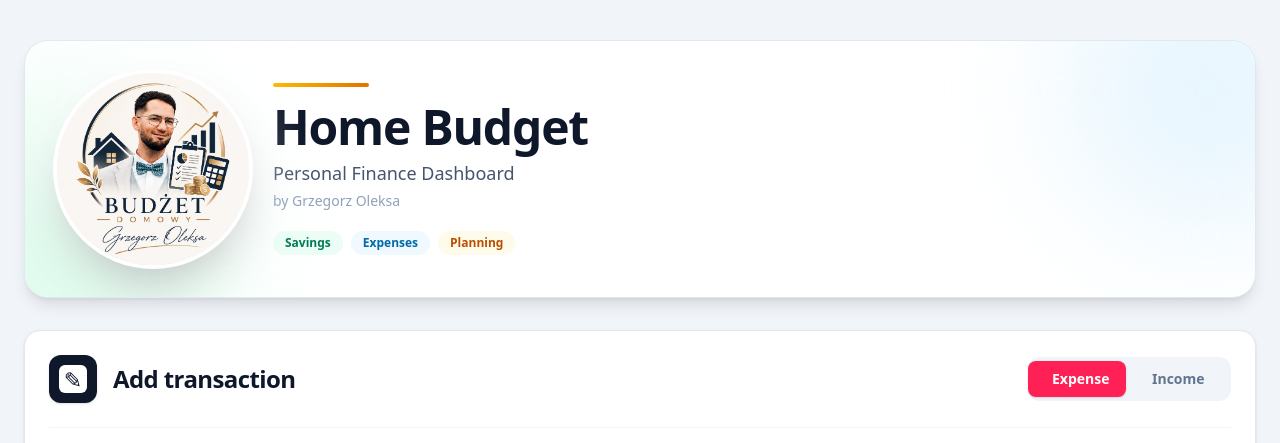
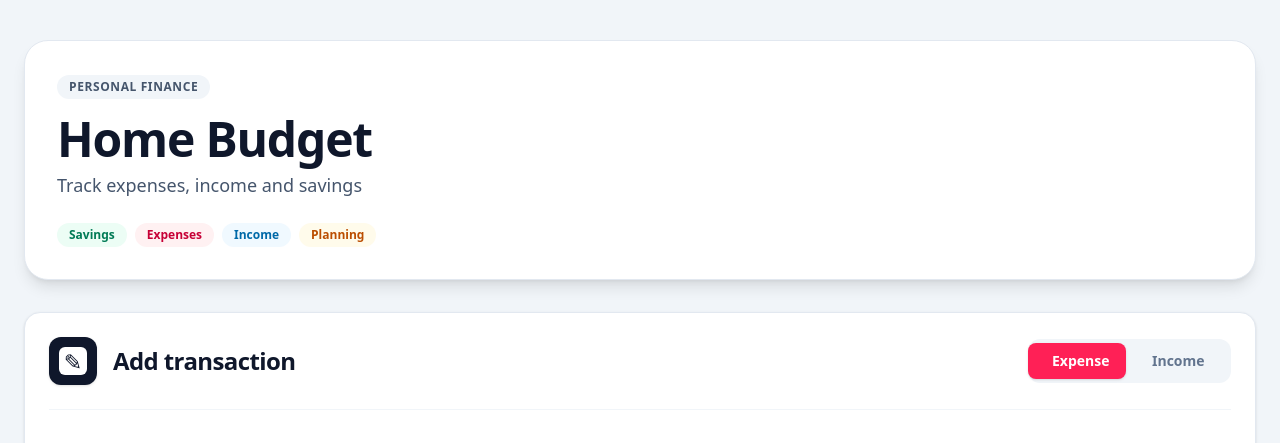
Before and after one commit to oleksaGrzegorz/budget-app, a React (Vite) app: page / in a window 1280 px wide. Shown: the top 443 px of the page. Built offline with nearby package versions, Linux system fonts and the light colour scheme; no server answers.

Commit message:
refactor: simplify Header component layout and remove logo image

```diff
--- a/src/components/Header/Header.tsx
+++ b/src/components/Header/Header.tsx
@@ -1,68 +1,29 @@
-import logo from "../../images/logo.jpeg";
-
 export const Header = () => {
   return (
     <header className="mb-8">
-      <div
-        className="
-          relative
-          overflow-hidden
-          rounded-3xl
-          border
-          border-slate-200
-          bg-white
-          px-8
-          py-8
-          shadow-lg
-        "
-      >
-        <div className="absolute -right-24 -top-24 h-72 w-72 rounded-full bg-sky-100/70 blur-3xl" />
-        <div className="absolute -bottom-24 -left-24 h-72 w-72 rounded-full bg-emerald-100/70 blur-3xl" />
-
-        <div className="relative flex flex-col gap-8 lg:flex-row lg:items-center lg:justify-between">
-          <div className="flex flex-col items-center gap-6 text-center lg:flex-row lg:text-left">
-            <div className="relative shrink-0">
-              <div className="absolute inset-0 scale-110 rounded-full bg-white blur-xl opacity-70" />
-
-              <img
-                src={logo}
-                alt="Home Budget"
-                className="
-                  relative
-                  h-40
-                  w-40
-                  rounded-full
-                  object-cover
-                  shadow-2xl
-                  ring-4
-                  ring-white
-                  lg:h-48
-                  lg:w-48
-                "
-              />
-            </div>
-
-            {/* Content */}
-            <div>
-              <div className="mb-4 h-1 w-24 rounded-full bg-gradient-to-r from-amber-400 to-amber-600 mx-auto lg:mx-0" />
-
+      <div className="rounded-3xl border border-slate-200 bg-white p-8 shadow-lg">
+        <span className="mb-4 inline-flex rounded-full bg-slate-100 px-3 py-1 text-xs font-bold uppercase tracking-wider text-slate-600">
+          Personal Finance
+        </span>
         <h1 className="text-4xl font-black tracking-tight text-slate-900 lg:text-5xl">
           Home Budget
         </h1>
 
-              <p className="mt-2 text-lg font-medium text-slate-600">
-                Personal Finance Dashboard
+        <p className="mt-2 text-lg text-slate-600">
+          Track expenses, income and savings
         </p>
 
-              <p className="mt-1 text-sm text-slate-400">by Grzegorz Oleksa</p>
-
-              <div className="mt-5 flex flex-wrap justify-center gap-2 lg:justify-start">
+        <div className="mt-6 flex flex-wrap gap-2">
           <span className="rounded-full bg-emerald-50 px-3 py-1 text-xs font-semibold text-emerald-700">
             Savings
           </span>
 
+          <span className="rounded-full bg-rose-50 px-3 py-1 text-xs font-semibold text-rose-700">
+            Expenses
+          </span>
+
           <span className="rounded-full bg-sky-50 px-3 py-1 text-xs font-semibold text-sky-700">
-                  Expenses
+            Income
           </span>
 
           <span className="rounded-full bg-amber-50 px-3 py-1 text-xs font-semibold text-amber-700">
@@ -70,9 +31,6 @@ export const Header = () => {
           </span>
         </div>
       </div>
-          </div>
-        </div>
-      </div>
     </header>
   );
 };
```
Also changed, not shown: src/images/logo.jpeg (deleted). Lines whose indentation alone changed are shown as unchanged.
